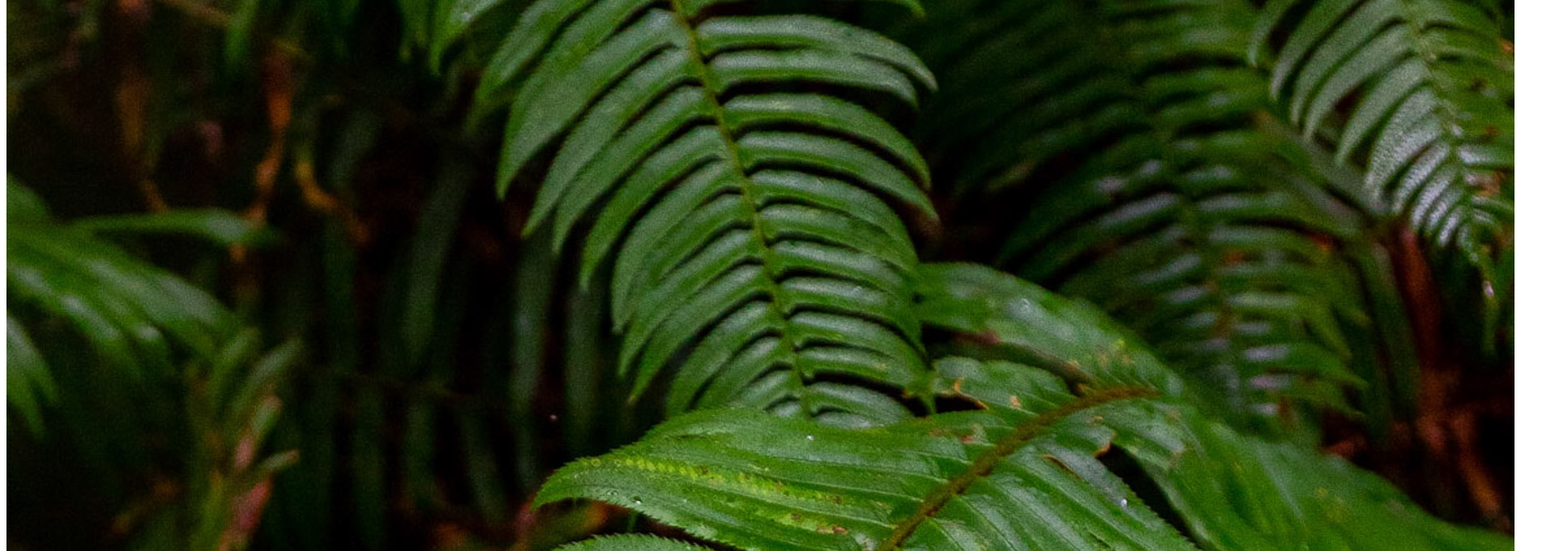
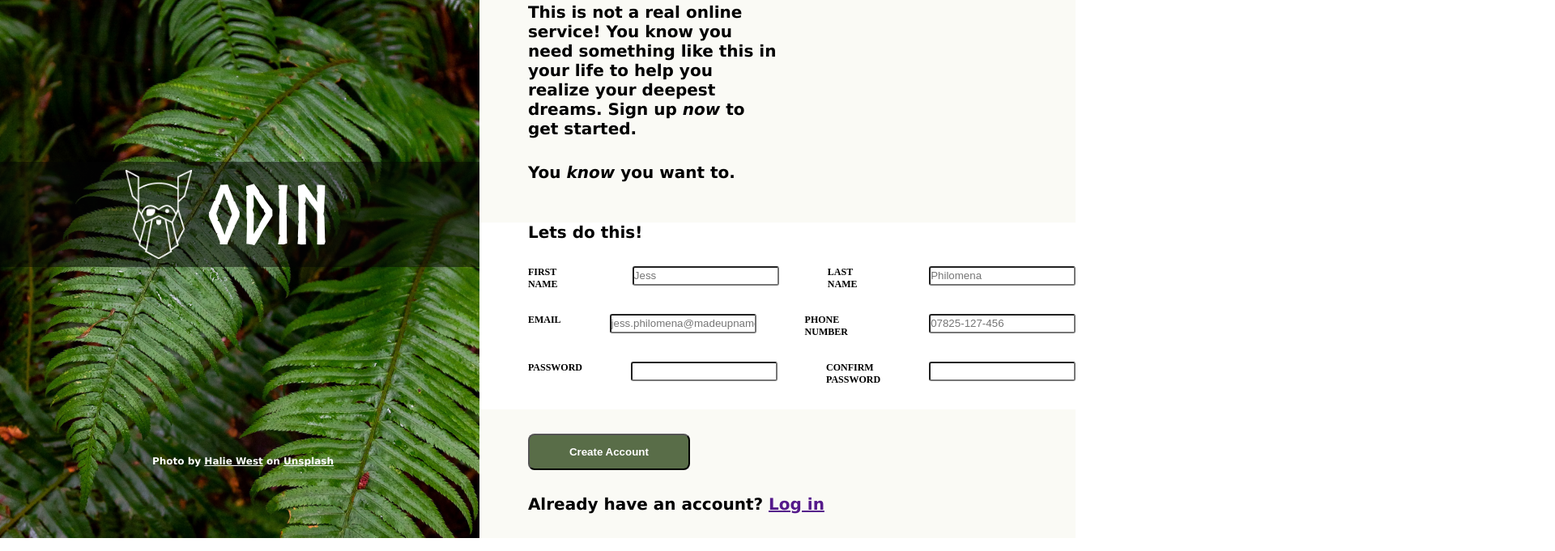
Before and after one commit to Fabelixio/sign-up-form, a plain HTML site: page index.html in a window 1280 px wide. Shown: the part 135-816 px from the top of the page at 81% size, 1920 px wide, since content can reach past the window. Drawn offline with Linux system fonts and the light colour scheme.

Commit message:
wip styling

```diff
--- a/index.html
+++ b/index.html
@@ -9,12 +9,14 @@
 <body>
     <div class="wrapper">
         <div class="side-image">
-            <img src="./assets/halie-west-25xggax4bSA-unsplash.jpg" alt="Odin Logo">
+            <div class="logo">
+                <img src="./assets/odin-lined.png" alt="Odin Logo">
                 <div>
                     <p class="logo-text">ODIN</p>
                 </div>
                 <div class="photo-link">
                     <p>Photo by <a href="https://unsplash.com/@haliewestphoto">Halie West</a> on <a href="https://unsplash.com/">Unsplash</a></p>
+                </div>
             </div>
         </div>
         <div class="right-side">
@@ -25,18 +27,30 @@
                 </div>
             </div>
             <div class="form-container">
-                <form>
+                <p>Lets do this!</p>
+                <form action="" method="post" id="sign-up-form">
+                    <div class="names">
                         <label for="first-name">FIRST NAME</label>
-                    <input type="text" id="first-name" name="first name" />
+                        <input type="text" id="first-name" name="first-name" placeholder="Jess" minlength="1" required/>
                         <label for="last-name">LAST NAME</label>
-                    <input type="text" id="last-name" name="last name" />
+                        <input type="text" id="last-name" name="last-name" placeholder="Philomena" minlength="1" required />
+                    </div>
+                    <div class="contact">
                         <label for="email">EMAIL</label>
-                    <input type="email" id="email" name="email" />
+                        <input type="email" id="email" name="email" placeholder="jess.philomena@madeupname.com" required />
+                        <label for="phone-number">PHONE NUMBER</label>
+                        <input type="tel" name="phone-number" id="phone-number" placeholder="07825-127-456" required />
+                    </div>
+                    <div class="password">
                         <label for="password">PASSWORD</label>
-                    <input type="password" id="password" name="password" />
+                        <input type="password" id="password" name="password" minlength="9" required />
                         <label for="password-confirm">CONFIRM PASSWORD</label>
-                    <input type="password" id="password-confirm" name="confirm password" />
+                        <input type="password" id="password-confirm" name="confirm password" minlength="9" required/>
+                    </div>
+                    <div class="submit-section">
                         <button type="submit">Create Account</button>
+                        <p>Already have an account? <a href="">Log in</a></p>
+                    </div>
                 </form>
             </div>
         </div>
--- a/styles.css
+++ b/styles.css
@@ -1,12 +1,177 @@
+
 @font-face {
     font-family: norse-font;
-    src: url("fonts/Norse-Bold.otf")
+    src: url("fonts/Norse-Bold.otf");
 }
+
+* {
+    margin: 0;
+    padding: 0;
+    }
+
+html, body ,.wrapper {
+    display: flex;
+    justify-content: center;
+    width: 100%;
+    height: 100%;
+}
+
 .side-image {
     display: flex;
+    flex-direction: column;
+    justify-content: space-around;
+    flex: 1 1 0;
+    min-width: 50%;
+    background-image: url("./assets/halie-west-25xggax4bSA-unsplash.jpg");
+    background-size:100%;
 }
 
-.form-container {
+.right-side {
     display: flex;
-    justify-content: right;
+    flex-direction: column;
+    flex: 2 1 0;
+    justify-items: center;
 }
+
+.info {
+    display: flex;
+    flex-direction: column;
+    flex: 2 1 0;
+    justify-content: flex-end;
+
+}
+
+.info-text {
+    width: 50%;
+    text-wrap: wrap;
+    margin-bottom: 20px;
+
+}
+
+p{
+    font-size: 20px;
+    font-weight: bold;
+    font-family:Verdana, Geneva, Tahoma, sans-serif;
+    margin-left: 60px;
+    margin-bottom: 30px;
+}
+
+.query-section {
+    display: flex;
+    flex: 1 1 0;
+    flex-direction: column;
+    justify-content: flex-start;
+    position: relative;
+    box-shadow: 0px 1px 3px black;
+}
+
+.query-section p {
+    margin-top: 20px;
+    margin-left: 60px;
+}
+
+.names, .contact, .password {
+    display: flex;
+    margin-top: 10px;
+    margin-left: 60px;
+    margin-bottom: 20px;
+    gap: 60px;
+}
+
+.submit-section {
+    font-size: 10px;
+    display: flex;
+    flex: 2 1 0;
+    flex-direction: column;
+    justify-items: left;
+    align-content: flex-start;
+}
+
+.submit-section button {
+    background-color:#596D48;
+    color: white;
+    font-weight: bold;
+    width: 200px;
+    height: 45px;
+    border-radius: 8px;
+    margin-top: 30px;
+    margin-bottom: 30px;
+    margin-left: 60px;
+}
+
+.logo {
+    display: flex;
+    justify-content:center;
+    height: 130px;
+    line-height: 130px;
+    width: 100%;
+    background-color:rgba(5, 5, 5, 0.5);
+    color: white;
+}
+
+input {
+    border: color #E5E7EB;
+    border-style: 1px solid;
+    border-radius: 3px;
+    line-height: 20px;
+    margin-bottom: 15px;
+}
+
+label {
+    font-size: 12px;
+    font-weight: bold;
+}
+
+input, label{
+    display: block;
+}
+ .info, .submit-section {
+    background-color: rgb(250, 250 ,245);
+ }
+
+.account-link a{
+    color: #596D48;
+    text-decoration: none;
+
+ }
+
+ .logo-text {
+    font-family: norse-font;
+    font-size: 100px;
+    margin-left: 0;
+ }
+
+ .logo img{
+    object-fit: contain;
+    width: 100px;
+    padding: 10px;
+ }
+
+ .account-link {
+    font-size: 12px;
+    margin-left: 60px;
+ }
+
+ .photo-link p{
+    position: absolute;
+    bottom: 0;
+    left: 10%;
+    color: white;
+    font-size: 12px;
+ }
+
+ .photo-link a {
+    color: white;
+ }
+
+ input.ng-invalid.ng-touched {
+  border: 1px solid red;
+}
+
+  input:user-valid {
+    border-color: blue;
+  }
+
+  input:focus {
+    background-color: lightblue;
+  }
```
Lines whose indentation alone changed are shown as unchanged.
